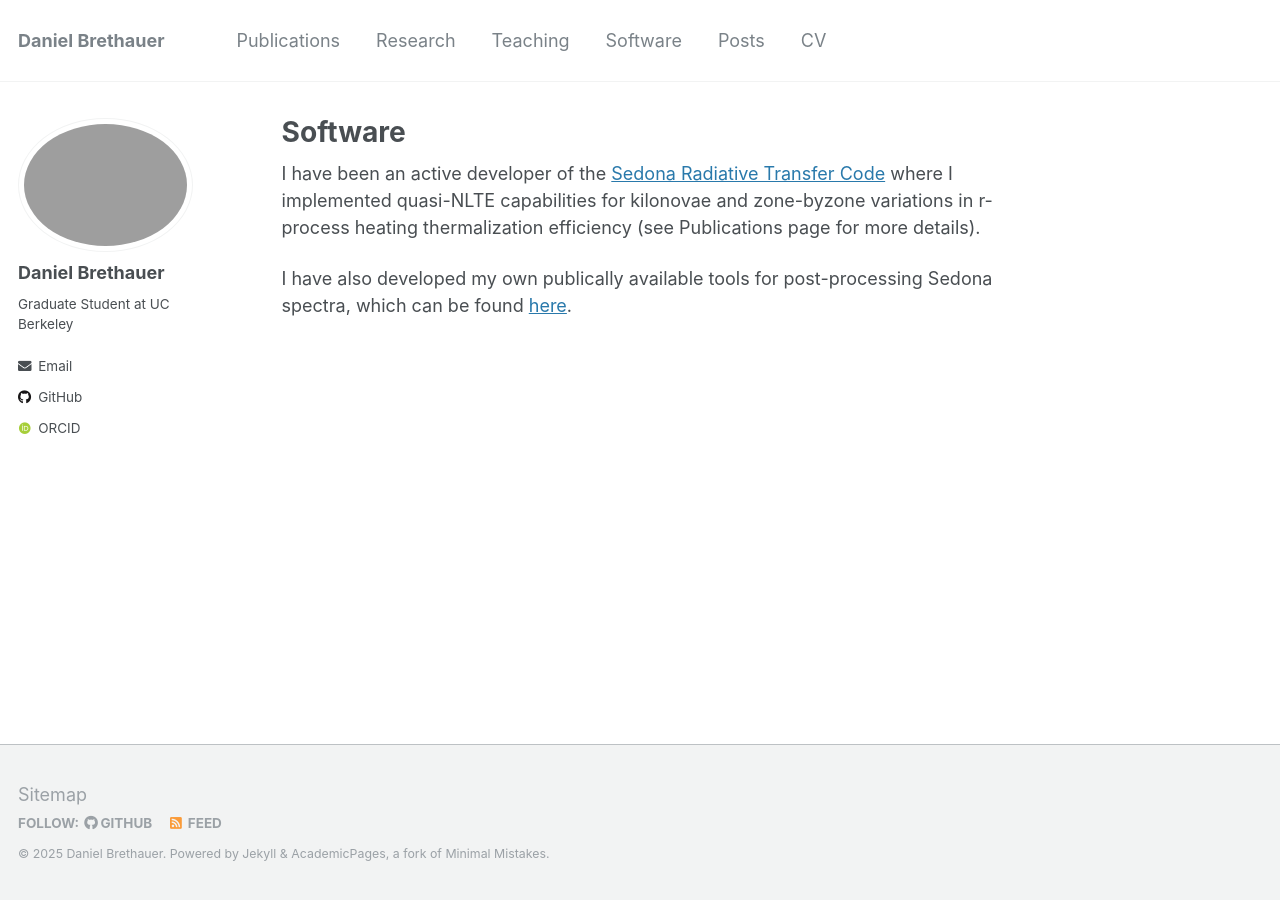
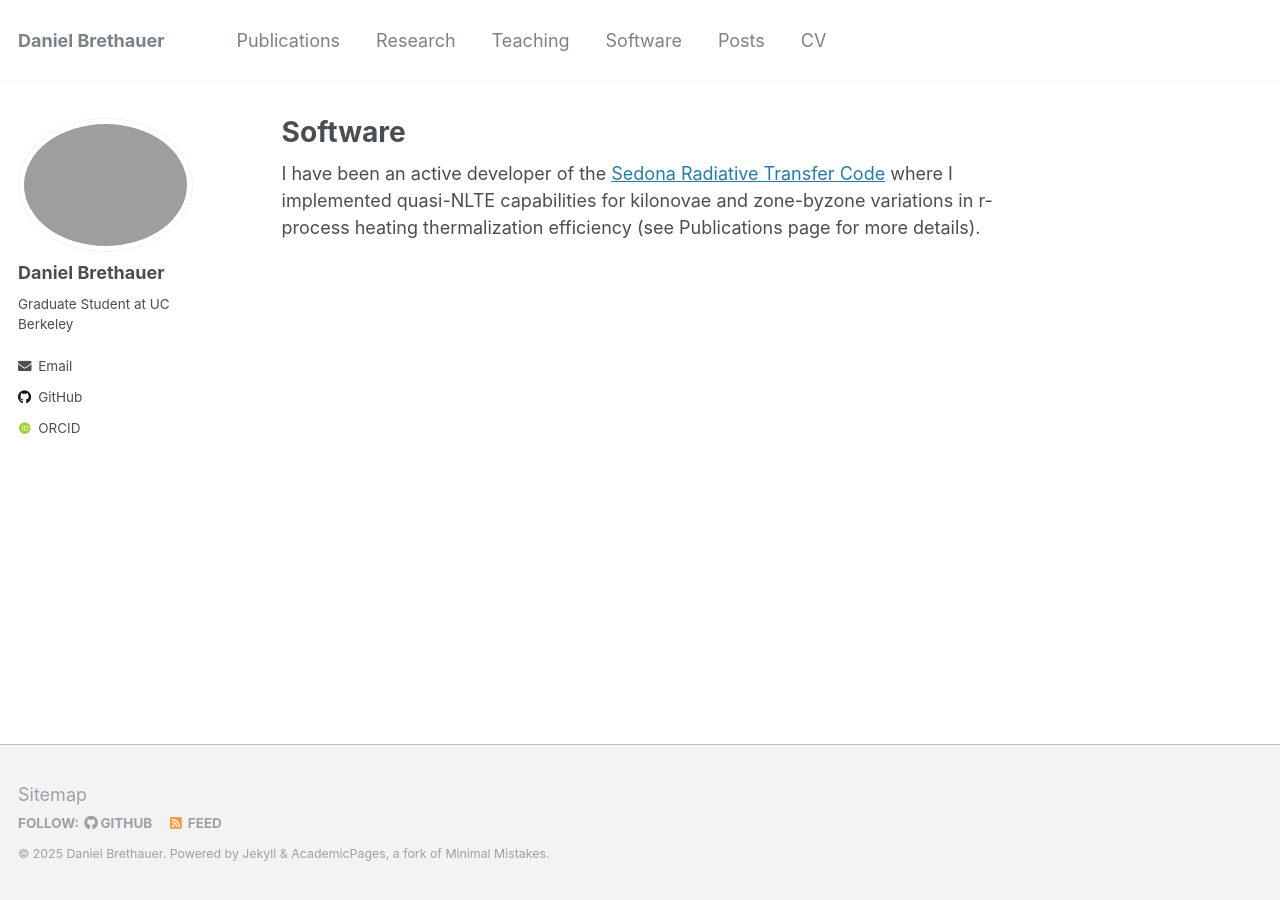
Before and after one commit to dbrethauer/dbrethauer.github.io, a Jekyll site: the page built from _pages/software.md, in a window 1280 px wide. Built offline with Jekyll 4.4.1, drawn with Linux system fonts in a browser that asks for light colours; some web fonts are replaced; a file with an impossible date is left out.

Commit message:
Update software.md

```diff
--- a/_pages/software.md
+++ b/_pages/software.md
@@ -5,5 +5,3 @@ title: "Software"
 
 
 I have been an active developer of the [Sedona Radiative Transfer Code](https://github.com/dnkasen/pubsed) where I implemented quasi-NLTE capabilities for kilonovae and zone-byzone variations in r-process heating thermalization efficiency (see Publications page for more details).
-
-I have also developed my own publically available tools for post-processing Sedona spectra, which can be found [here](https://github.com/dbrethauer/SedonaTools_DB).
```
